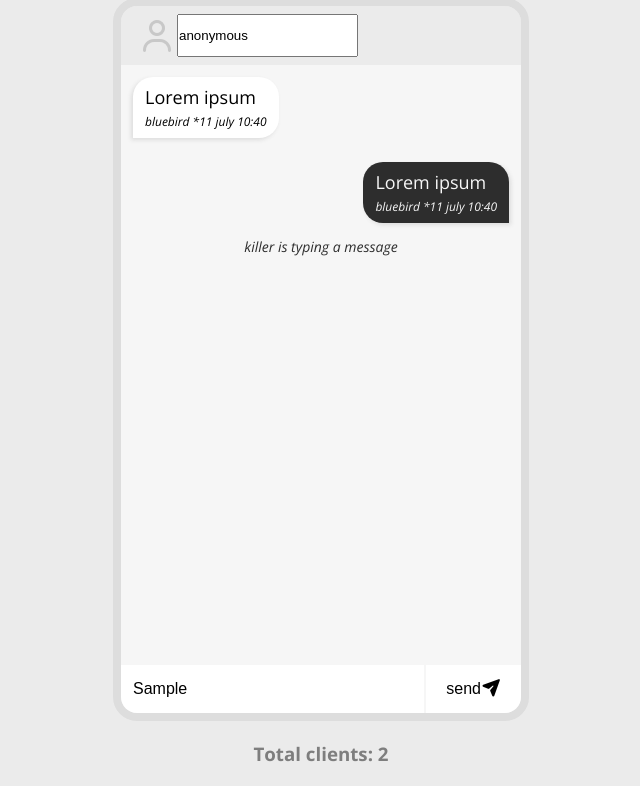
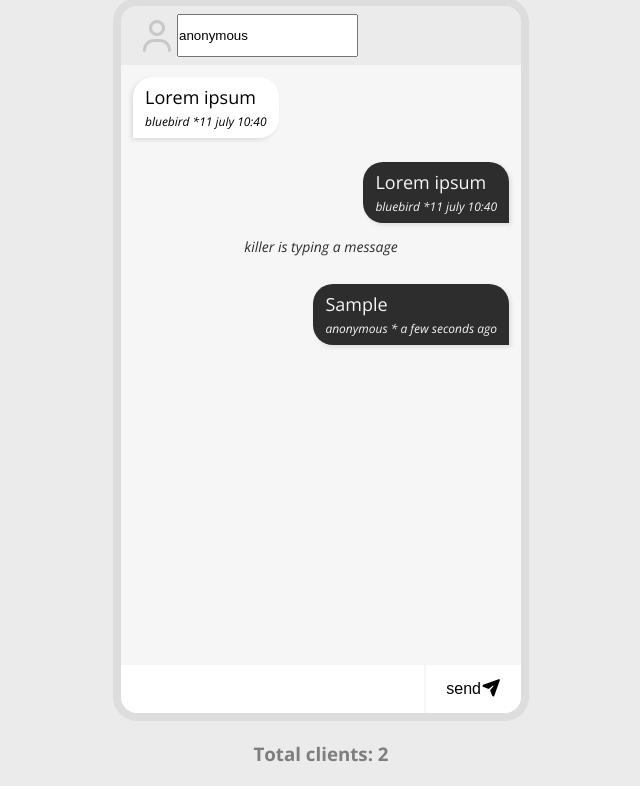
Before and after one commit to SavitsDalvi/myWork, a website: page public/index.html in a window 1280 px wide. Both pictures are taken after typing "Sample" into the empty fields and a click on the button "send". Shown: the part 85-871 px from the top of the page, without its empty margins (319-959 px from the left). Drawn offline with nearby package versions, Linux system fonts and the light colour scheme; no server answers.

Commit message:
add chat messsage in ui

```diff
--- a/public/index.html
+++ b/public/index.html
@@ -49,6 +49,7 @@
     </div>
             <h3 class="clients-total" id="clients-total">Total clients: 2</h3>
 <script src="/socket.io/socket.io.js"></script>
+<script src="https://cdnjs.cloudflare.com/ajax/libs/moment.js/2.28.0/moment.min.js" integrity="sha512-Q1f3TS3vSt1jQ8AwP2OuenztnLU6LwxgyyYOG1jgMW/cbEMHps/3wjvnl1P3WTrF3chJUWEoxDUEjMxDV8pujg==" crossorigin="anonymous" referrerpolicy="no-referrer"></script>
 <script src="main.js"></script>
 </body>
 </html>
--- a/public/main.js
+++ b/public/main.js
@@ -18,12 +18,40 @@ socket.on('clients-total', (data) =>{
 
 function sendMessage()
 {
+    if(messageInput.value ==='') return
     console.log(messageInput.value);
-    const data={
+    const data = {
         name: nameInput.value,
-        message:messageInput.value,
-        dateTime:new Date()
+        message: messageInput.value,
+        dateTime: new Date(),
 
     }
-    socket.emit('message',data)
+     //sending-messages
+    socket.emit('message', data)
+    addMessageToUI(true,data)
+    messageInput.value=''
+
+
 }
+//receiving message
+socket.on('chat-message', (data) =>{
+    //console.log(data);
+    addMessageToUI(false,data)
+
+})
+
+function addMessageToUI(isOwnMessage,data){
+    const element=`
+    <li class="${isOwnMessage ?"message-right" :"message-left"}">
+                <p class="message">
+                   ${data.message}
+                 <span>${data.name} * ${moment(data.dateTime).fromNow()}</span>
+                </p>
+            </li> `
+   messageContainer.innerHTML +=element
+     scrollToBottom()
+}
+
+function scrollToBottom(){
+    messageContainer.scrollTo(0,messageContainer.scrollHeight)
+}
```
